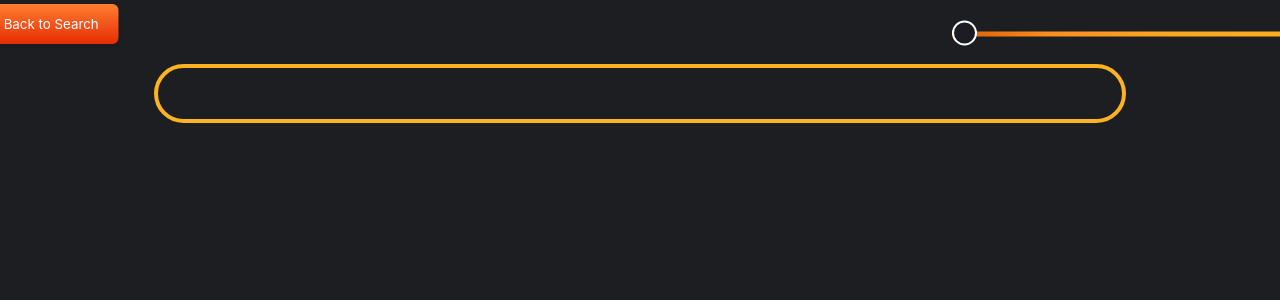
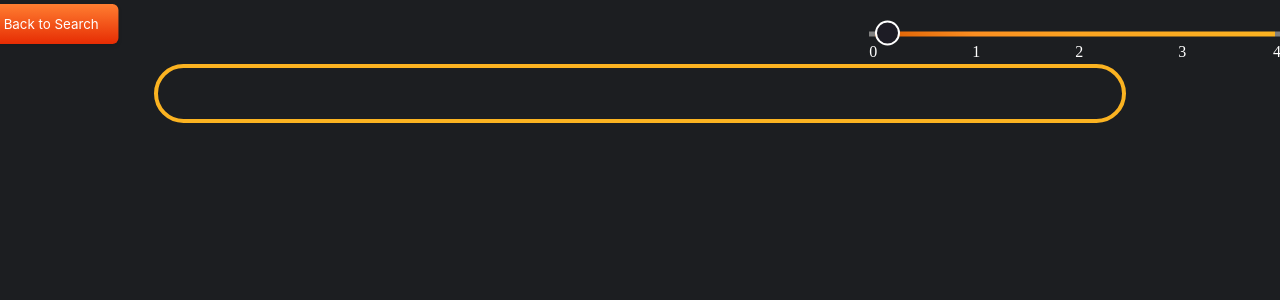
Before and after one commit to Me-MyselfAndI/VulkanAI, a Flask app: template ui/templates/template.html in a window 1280 px wide. Shown: the top 300 px of the page. Run offline with Flask 3, Linux system fonts and the light colour scheme; the template is opened without the code that fills it, so the values that code supplies are empty; parts of the project's set-up code (start-up, migrations or seed data) failed here and were passed over.

Commit message:
Separated slider into 5 parts

```diff
--- a/ui/static/redirect.js
+++ b/ui/static/redirect.js
@@ -32,9 +32,15 @@ function unlockEndHandler() {
     if(currValue >= maxValue) {
         modMax();
     }
-    if(currValue >= 20 && currValue < 40) {
+    if(currValue >= 25 && currValue < 50) {
         //rafID = window.requestAnimationFrame(animateHandler);
         modOne();
+    }
+    if(currValue >= 50 && currValue < 75) {
+        modTwo();
+    }
+    if(currValue >= 75 && currValue < 100) {
+        modThree();
     }
     else {
         rafID = window.requestAnimationFrame(animateHandler);
@@ -54,33 +60,45 @@ function animateHandler() {
     if(currValue > -1) {
       window.requestAnimationFrame(animateHandler);
     }
-    if (currValue < 20) {
+    if (currValue < 25) {
         // decrement value
-        currValue = currValue - speed;
+        //currValue = currValue - speed;
+        currValue = 0
     }
-    if (currValue > 20) {
-        currValue = 20;
+    if (currValue > 25) {
+        currValue = 25;
     }
-    if (currValue > 40) {
-        currValue = 40;
+    if (currValue > 50) {
+        currValue = 50;
     }
-    if (currValue > 60) {
-        currValue = 60;
+    if (currValue > 75) {
+        currValue = 75;
     }
-    if (currValue > 80) {
-        currValue = 80;
+    else {
+        // decrement value
+        // currValue = currValue - speed;
     }
 }
 
 
 function modMax() {
     console.log("Most modified");
-    modValue = 5;
+    modValue = 4;
 }
 
 function modOne() {
      console.log("Set to 1 mod ");
      modValue = 1;
+}
+
+function modTwo() {
+     console.log("Set to 2 mod ");
+     modValue = 2;
+}
+
+function modThree() {
+     console.log("Set to 3 mod ");
+     modValue = 3;
 }
 
 // bind events
@@ -92,20 +110,17 @@ inputRange.addEventListener('touchend', unlockEndHandler, false);
 // move gradient
 inputRange.addEventListener('input', function() {
     //Change slide thumb color on way up
-    if (this.value < 20) {
+    if (this.value < 25) {
         console.log("0 mods");
     }
-    if (this.value > 20 && this.value < 40) {
+    if (this.value > 25 && this.value < 50) {
         console.log("1 mods");
     }
-    if (this.value > 40 && this.value < 60) {
+    if (this.value > 50 && this.value < 75) {
         console.log("2 mods");
     }
-    if (this.value > 60 && this.value < 80) {
+    if (this.value > 75 && this.value < 100) {
         console.log("3 mods");
-    }
-    if (this.value > 80 && this.value < 100) {
-        console.log("4 mods");
     }
 });
 
--- a/ui/static/templatestyle.css
+++ b/ui/static/templatestyle.css
@@ -83,14 +83,41 @@ h2 {
 }
 
 /*SLIDER CSS*/
+#slider-container {
+  position: fixed;
+  left: 84%;
+  top: 3%;
+}
 
+.num {
+  position: absolute;
+}
+
+#start {
+  left: -50%;
+}
+
+#one {
+  left: -25%;
+}
+
+#three {
+  left: 25%;
+}
+
+#end {
+  left: 48%;
+}
+
+
+#slider {
+  border-left: 6px solid gray;
+  border-right: 6px solid gray;
+}
 
 .range {
   -webkit-appearance: none;
   -moz-appearance: none;
-  position: fixed;
-  left: 90%;
-  top: 3%;
   width: 400px;
   margin-top: 10px;
   transform: translate(-50%, -50%);
--- a/ui/templates/template.html
+++ b/ui/templates/template.html
@@ -8,7 +8,18 @@
 <body>
     <div id="overlay-button"><button onclick="redirectToSearch()" class="button-style" role="button">Back to Search</button></div>
 
-   <input type="range" min="-100" max="0" value="0" class="range blue" id="slider"/>
+    <div id="slider-container">
+        <input type="range" min="-100" max="0" value="0" class="range blue" id="slider"/>
+        <p class="num" id="start">0</p>
+        <p class="num" id="one">1</p>
+        <p class="num" id="mid">2</p>
+        <p class="num" id="three">3</p>
+        <p class="num" id="end">4</p>
+    </div>
+
+
+
+
     <main>
         <div id="maincontent">
 
--- a/ui/views.py
+++ b/ui/views.py
@@ -68,7 +68,7 @@ def search_result():
         bodyTag = '<body>'
         endBodyTag = '</body>'
         backButton = '<div id="overlay-button"><button onclick="redirectToSearch()" class="button-style" role="button">Back to Search</button></div>\n'
-        slider = '<input type="range" min="-100" max="0" value="0" class="range blue" id="slider"/>'
+        slider = '<div id="slider-container"><input type="range" min="-100" max="0" value="0" class="range blue" id="slider"/><p class="num" id="start">0</p><p class="num" id="one">1</p><p class="num" id="mid">2</p><p class="num" id="three">3</p><p class="num" id="end">4</p></div>'
         content = open("ui/templates/result.html", "r", encoding="utf-8").read()#Get current content of the html file to change it
 
         with open("ui/templates/result.html", "w", encoding="utf-8") as result_file:
```
